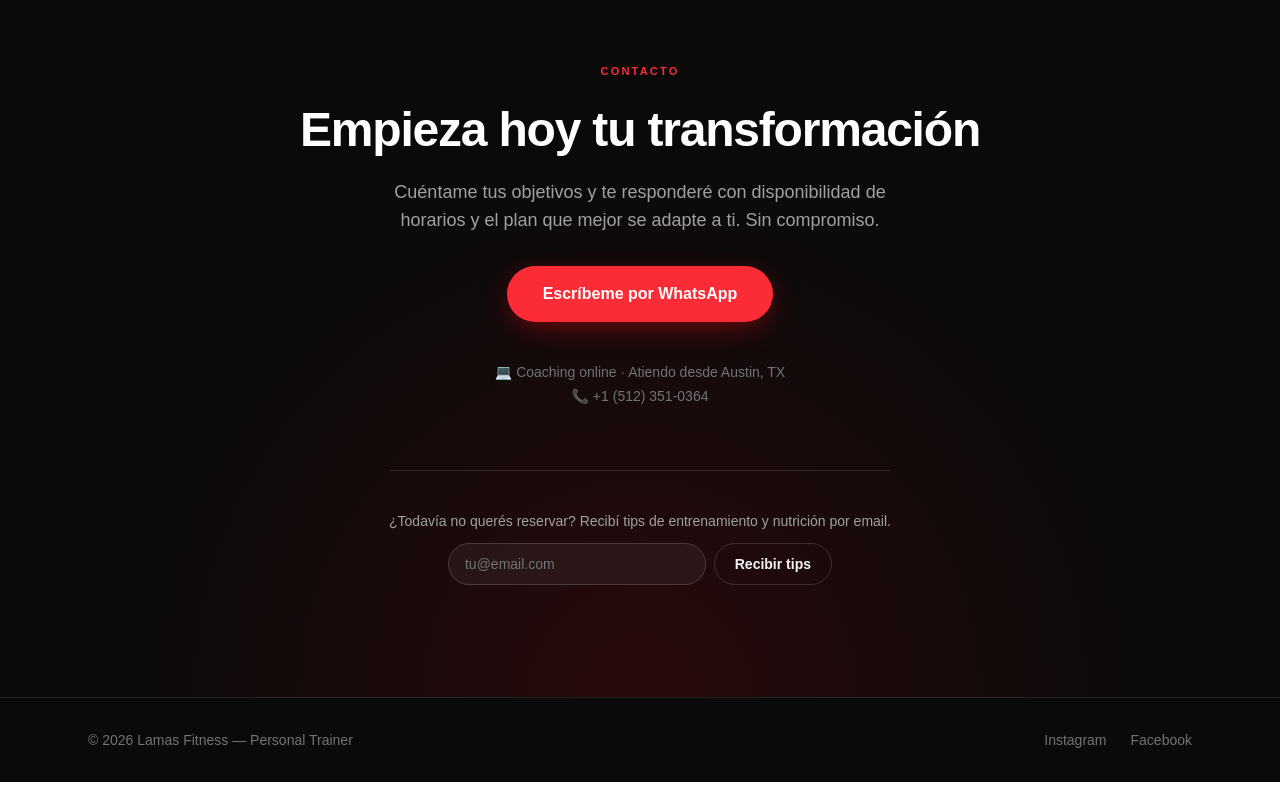
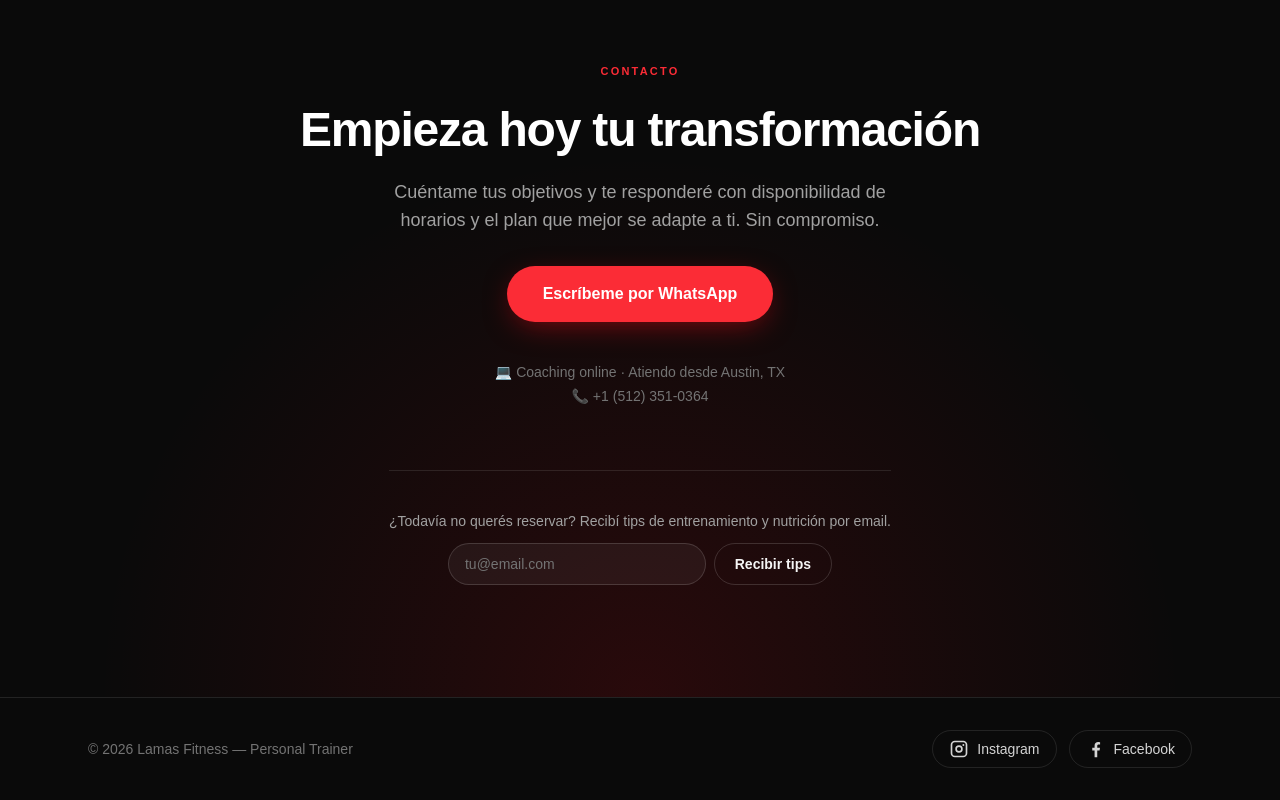
Before and after one commit to supportlamasfitness-ux/lamasfitness, a Next.js app: page / in a window 1280 px wide. Shown: the part 2688-3488 px from the top of the page. Built offline with nearby package versions, Linux system fonts and the light colour scheme; no server answers; the database is empty.

Commit message:
feat: enlaces a Instagram y Facebook en el pie de página
Co-Authored-By: Claude Sonnet 5.5 <noreply@anthropic.com>

```diff
--- a/src/components/Footer.tsx
+++ b/src/components/Footer.tsx
@@ -1,13 +1,25 @@
+import { SOCIAL } from "@/lib/social";
+
+const icon = "h-5 w-5 fill-current";
+
 export default function Footer() {
+  const link =
+    "flex items-center gap-2 rounded-full border border-white/10 px-4 py-2 text-neutral-300 transition-colors hover:border-red-500 hover:text-red-500";
   return (
     <footer className="border-t border-white/10 bg-neutral-950">
-      <div className="mx-auto flex max-w-6xl flex-col items-center justify-between gap-4 px-6 py-8 text-sm text-neutral-500 md:flex-row">
+      <div className="mx-auto flex max-w-6xl flex-col items-center justify-between gap-5 px-6 py-8 text-sm text-neutral-500 md:flex-row">
         <span>© {new Date().getFullYear()} Lamas Fitness — Personal Trainer</span>
-        <div className="flex gap-6">
-          <a href="#" className="hover:text-red-500">
+        <div className="flex flex-wrap items-center justify-center gap-3">
+          <a href={SOCIAL.instagram} target="_blank" rel="noopener noreferrer" aria-label="Instagram de Lamas Fitness" className={link}>
+            <svg viewBox="0 0 24 24" className={icon} aria-hidden="true">
+              <path d="M7 2h10a5 5 0 0 1 5 5v10a5 5 0 0 1-5 5H7a5 5 0 0 1-5-5V7a5 5 0 0 1 5-5Zm0 2a3 3 0 0 0-3 3v10a3 3 0 0 0 3 3h10a3 3 0 0 0 3-3V7a3 3 0 0 0-3-3H7Zm5 3.5A4.5 4.5 0 1 1 7.5 12 4.5 4.5 0 0 1 12 7.5Zm0 2A2.5 2.5 0 1 0 14.5 12 2.5 2.5 0 0 0 12 9.5Zm5.25-3.4a1.15 1.15 0 1 1-1.15 1.15 1.15 1.15 0 0 1 1.15-1.15Z" />
+            </svg>
             Instagram
           </a>
-          <a href="#" className="hover:text-red-500">
+          <a href={SOCIAL.facebook} target="_blank" rel="noopener noreferrer" aria-label="Facebook de Lamas Fitness" className={link}>
+            <svg viewBox="0 0 24 24" className={icon} aria-hidden="true">
+              <path d="M13.5 22v-8.2h2.8l.5-3.3h-3.3V8.4c0-.95.4-1.7 1.8-1.7h1.6V3.8A20 20 0 0 0 14.6 3.7c-2.6 0-4.3 1.6-4.3 4.4v2.4H7.5v3.3h2.8V22h3.2Z" />
+            </svg>
             Facebook
           </a>
         </div>
--- /dev/null
+++ b/src/lib/social.ts
@@ -0,0 +1,6 @@
+// Redes sociales de Lamas Fitness (se usan en el pie de página).
+export const SOCIAL = {
+  instagram: "https://www.instagram.com/albertoenriquelamas/",
+  // TEMPORAL: búsqueda por nombre. Reemplazar por la URL exacta del perfil (ej. https://www.facebook.com/tu.usuario)
+  facebook: "https://www.facebook.com/search/top?q=Alberto%20Enrique%20Lamas%20Cordovez",
+};
```
